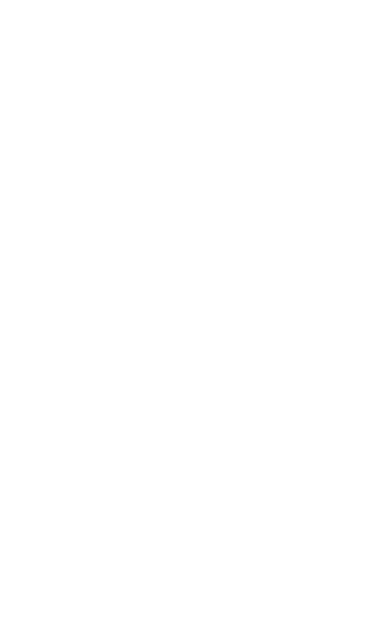
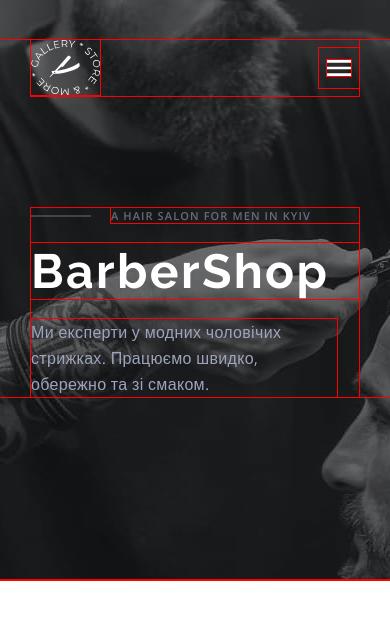
Before and after one commit to Serhii-Yakimtso/portfolio-barbershop, a plain HTML site: page index.html in a window 390 px wide. Drawn offline with nearby package versions, Linux system fonts and the light colour scheme.

Commit message:
add header mobile

```diff
--- a/css/style.css
+++ b/css/style.css
@@ -4,3 +4,243 @@
 /* desktop - 1280px */
 /* font-family: 'Open Sans', sans-serif; */
 /* font-family: 'Raleway', sans-serif; */
+
+/* RESET STYLES */
+h1,
+h2,
+h3,
+h4,
+h5,
+h6,
+p {
+  margin: 0;
+}
+
+p:last-child {
+  margin-bottom: 0;
+}
+
+ul {
+  margin: 0;
+  padding: 0;
+  list-style: none;
+}
+
+a {
+  color: currentColor;
+  text-decoration: none;
+}
+
+button {
+  font-family: inherit;
+  color: currentColor;
+}
+
+img {
+  display: block;
+  max-width: 100%;
+  height: auto;
+}
+
+input {
+  font-family: inherit;
+}
+
+/* ROOT VARIABLES */
+:root {
+  --mainFontFamily: 'Open Sans', sans-serif;
+  --secondaryFontFamily: 'Raleway', sans-serif;
+
+  --iconColor: #ffffff;
+  --mainTitleColor: #303030;
+  --secondaryTitleColor: #ffffff;
+  --transparentTitleColor: rgba(157, 164, 189, 0.6);
+  --mainTextColor: #555;
+  --secondaryTextColor: #9da4bd;
+  --accentColor: #ff6c00;
+
+  --overlayColor: rgba(25, 28, 38, 0.2);
+}
+
+/* COMMON STYLES */
+
+* {
+  outline: 1px solid red;
+}
+
+body {
+  font-family: var(--mainFontFamily);
+  background-color: #ffffff;
+}
+
+*::before,
+*::after {
+  box-sizing: border-box;
+}
+
+.visually-hidden {
+  position: absolute;
+  width: 1px;
+  height: 1px;
+  margin: -1px;
+  border: 0;
+  padding: 0;
+  white-space: nowrap;
+  clip-path: inset(100%);
+  clip: rect(0 0 0 0);
+  overflow: hidden;
+}
+
+.sub-title {
+  position: relative;
+  margin-left: 80px;
+
+  font-size: 11px;
+  font-weight: 600;
+  line-height: normal;
+  letter-spacing: 1.1px;
+  text-transform: uppercase;
+}
+
+.sub-title::before {
+  content: '';
+
+  position: absolute;
+  left: -80px;
+  top: 50%;
+  transform: translatey(-50%);
+
+  width: 60px;
+  height: 1px;
+
+  background-color: var(--transparentTitleColor);
+}
+
+.title {
+  font-family: var(--secondaryFontFamily);
+  font-weight: 700;
+  line-height: normal;
+}
+
+@media screen and (max-width: 374px) {
+  .container {
+    padding-left: 4px;
+    padding-right: 4px;
+  }
+}
+
+@media screen and (min-width: 375px) {
+  .section {
+    padding-top: 84px;
+    padding-bottom: 84px;
+  }
+
+  .container {
+    margin-left: auto;
+    margin-right: auto;
+    padding-left: 31px;
+    padding-right: 31px;
+    min-width: 313px;
+    max-width: 418px;
+  }
+}
+
+/* HEADER STYLES */
+.header {
+  padding-top: 40px;
+  padding-bottom: 183px;
+
+  background-image: linear-gradient(
+      to right,
+      var(--overlayColor),
+      var(--overlayColor)
+    ),
+    url('../img/mobile/header-bg-mobile.jpg');
+  background-position: center;
+  background-repeat: no-repeat;
+  background-size: 480px 580px;
+}
+
+.header-wrapper {
+  display: flex;
+  justify-content: space-between;
+  align-items: center;
+
+  margin-bottom: 112px;
+}
+
+.header-logo {
+  width: 69px;
+  height: 56px;
+
+  line-height: 0;
+
+  fill: none;
+}
+
+.header-btn-menu {
+  width: 40px;
+  height: 40px;
+  border: none;
+  padding: 0;
+
+  line-height: 0;
+
+  background-color: transparent;
+
+  fill: none;
+}
+
+.header-content {
+  display: flex;
+  flex-direction: column;
+  gap: 20px;
+}
+
+.header-sub-title {
+  position: relative;
+  margin-left: 80px;
+  color: var(--transparentTitleColor);
+}
+
+.header-sub-title::before {
+  content: '';
+
+  position: absolute;
+  left: -80px;
+  top: 50%;
+  transform: translatey(-50%);
+
+  width: 60px;
+  height: 1px;
+
+  background-color: var(--transparentTitleColor);
+}
+
+.main-title {
+  color: var(--secondaryTitleColor);
+  font-size: 48px;
+  letter-spacing: 2.4px;
+}
+
+.header-text {
+  max-width: 306px;
+
+  color: var(--secondaryTextColor);
+  font-size: 16px;
+  line-height: 1.625;
+  letter-spacing: 0.32px;
+}
+
+@media screen and (min-resolution: 192px) and (max-width: 767px),
+  screen and (min-resolution: 2dppx) and (max-width: 767px),
+  screen and (min-device-pixel-ratio: 2) and (max-width: 767px) {
+  .header {
+    background-image: linear-gradient(
+        to right,
+        var(--overlayColor),
+        var(--overlayColor)
+      ),
+      url('../img/mobile/header-bg-mobile@2x.jpg');
+  }
+}
--- a/index.html
+++ b/index.html
@@ -20,7 +20,31 @@
     <link rel="stylesheet" href="./css/style.css" />
   </head>
   <body>
-    <header></header>
+    <header class="header section">
+      <div class="container">
+        <div class="header-wrapper">
+          <a class="header-logo" href="./index.html">
+            <svg width="69" height="56">
+              <use href="./img/icons.svg#icon-logo"></use>
+            </svg>
+          </a>
+
+          <button class="header-btn-menu" type="button">
+            <svg width="40" height="40">
+              <use href="./img/icons.svg#icon-menu"></use>
+            </svg>
+          </button>
+        </div>
+        <div class="header-content">
+          <p class="header-sub-title sub-title">A hair salon for men in Kyiv</p>
+          <h1 class="main-title title">BarberShop</h1>
+          <p class="header-text">
+            Ми експерти у модних чоловічих стрижках. Працюємо швидко, обережно
+            та зі смаком.
+          </p>
+        </div>
+      </div>
+    </header>
     <main>
       <section></section>
       <section></section>
```
Also changed, not shown: .prettierrc.json (added).
